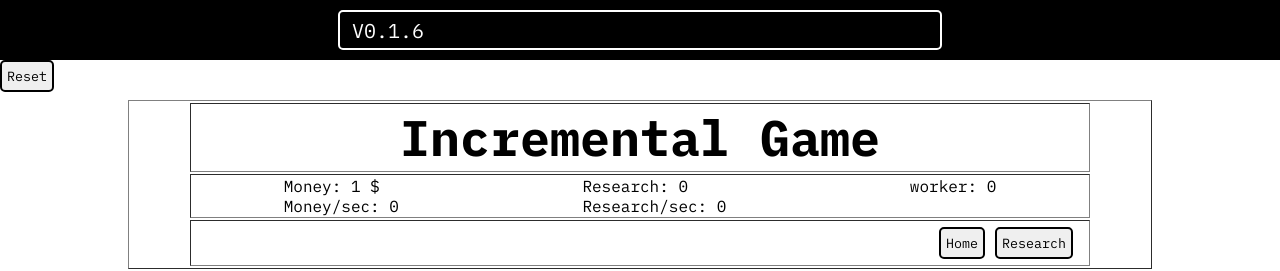
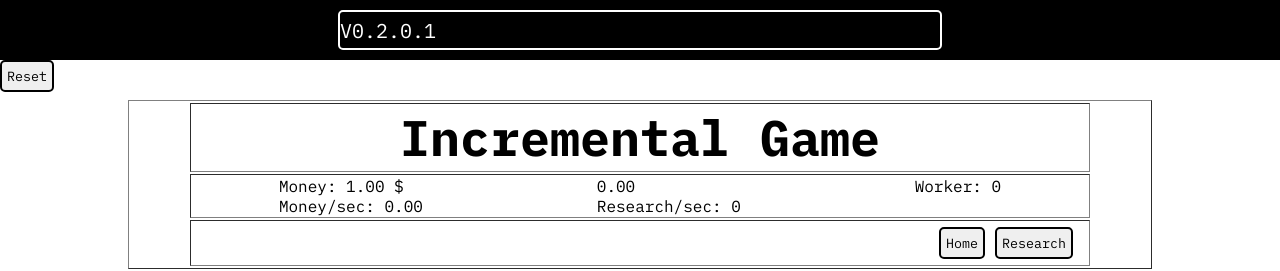
Before and after one commit to BeluGa-8843/Incremental-Game, a plain HTML site: page index.html in a window 1280 px wide. Shown: the top 271 px of the page. Drawn offline with Linux system fonts and the light colour scheme.

Commit message:
V0.2.0.2

```diff
--- a/index.html
+++ b/index.html
@@ -14,7 +14,7 @@
     <div class="top-header">
         <div class="credit-info">
             <div class="flex">
-                <div>This game is in Alpha V0.1.6</div>
+                <div>This game is in Alpha V0.2.0.1</div>
                 <div>Made by BelugA</div>
             </div>
         </div>
--- a/scrpit.js
+++ b/scrpit.js
@@ -152,7 +152,7 @@ function formatNombre(n) {
     } else if (n >= 1e3) {
         return (n / 1e3).toFixed(2) + "K";
     } else {
-        return n.toString();
+        return n.toFixed(2);
     }
 }
 
```
